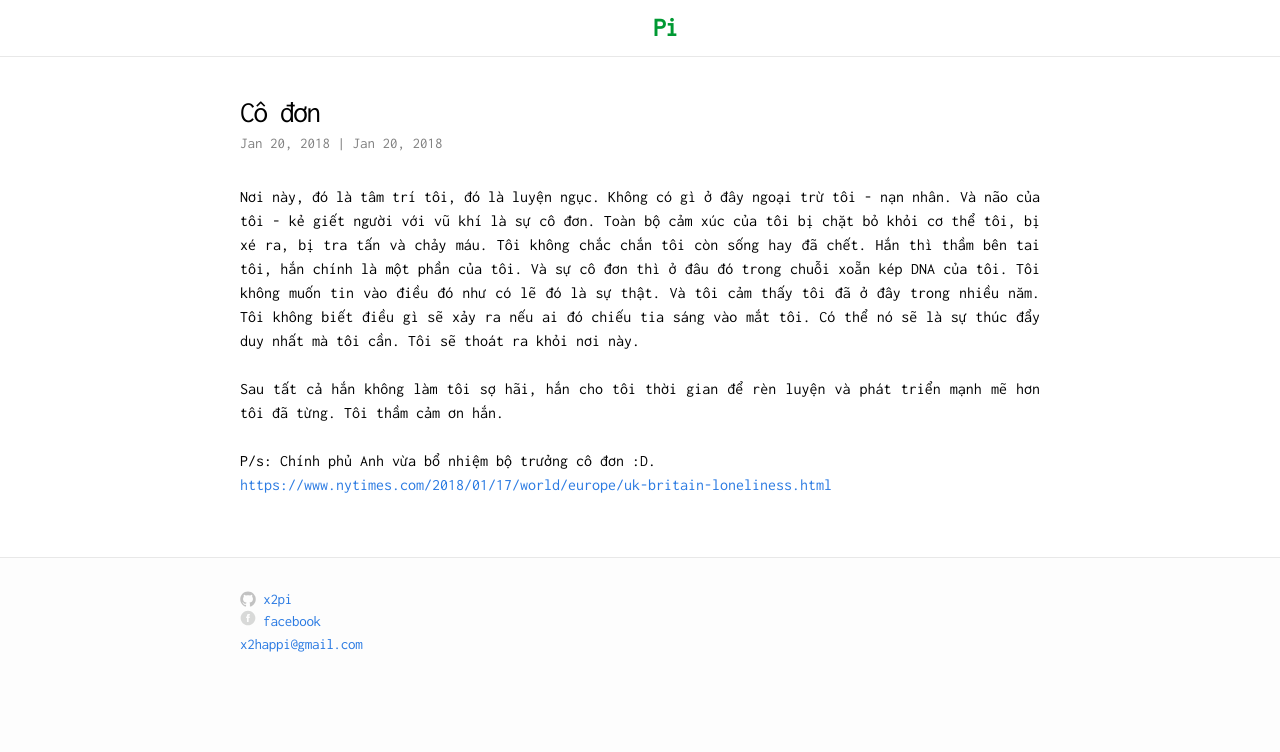
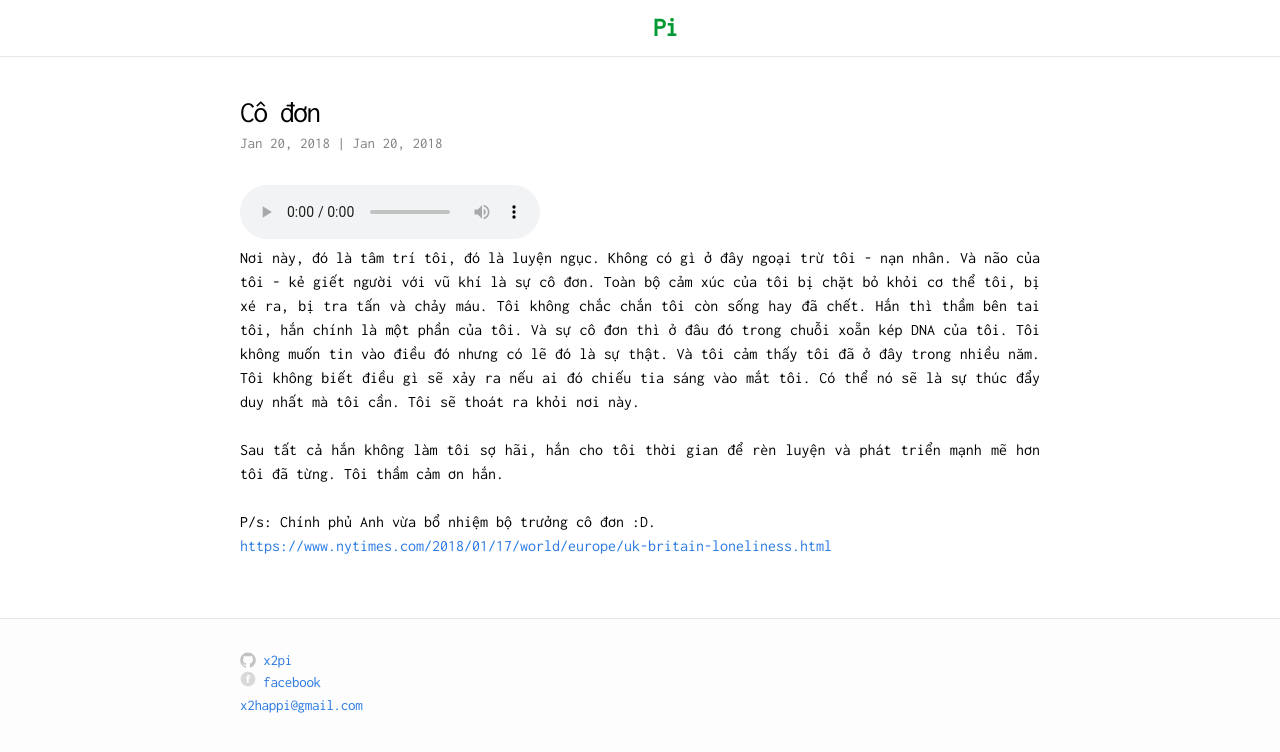
Before and after one commit to x2pi/x2pi.github.io, a Jekyll site: the page built from _posts/2018-01-20-lonely.md, in a window 1280 px wide. Shown: the top 752 px of the page. Built offline with Jekyll 4.4.1, drawn with Linux system fonts in a browser that asks for light colours.

Commit message:
edit  post lonely

```diff
--- a/_posts/2018-01-20-lonely.md
+++ b/_posts/2018-01-20-lonely.md
@@ -5,8 +5,11 @@ title: "Cô đơn"
 date:   2018-01-20 00:00:01 +0700
 tags: [lonely, feelings, đạo văn]
 ---
+<audio controls>
+  <source src="/assets/audio/lonely.mp3" type="audio/mp3">
+</audio>
 
-Nơi này, đó là tâm trí tôi, đó là luyện ngục. Không có gì ở đây ngoại trừ tôi - nạn nhân. Và não của tôi - kẻ giết người với vũ khí là sự cô đơn. Toàn bộ cảm xúc của tôi bị chặt bỏ khỏi cơ thể tôi, bị xé ra, bị tra tấn và chảy máu. Tôi không chắc chắn tôi còn sống hay đã chết. Hắn thì thầm bên tai tôi, hắn chính là một phần của tôi. Và sự cô đơn thì ở đâu đó trong chuỗi xoẵn kép DNA của tôi. Tôi không muốn tin vào điều đó như có lẽ đó là sự thật. Và tôi cảm thấy tôi đã ở đây trong nhiều năm. Tôi không biết điều gì sẽ xảy ra nếu ai đó chiếu tia sáng vào mắt tôi. Có thể nó sẽ là sự thúc đẩy duy nhất mà tôi cần. Tôi sẽ thoát ra khỏi nơi này.
+Nơi này, đó là tâm trí tôi, đó là luyện ngục. Không có gì ở đây ngoại trừ tôi - nạn nhân. Và não của tôi - kẻ giết người với vũ khí là sự cô đơn. Toàn bộ cảm xúc của tôi bị chặt bỏ khỏi cơ thể tôi, bị xé ra, bị tra tấn và chảy máu. Tôi không chắc chắn tôi còn sống hay đã chết. Hắn thì thầm bên tai tôi, hắn chính là một phần của tôi. Và sự cô đơn thì ở đâu đó trong chuỗi xoẵn kép DNA của tôi. Tôi không muốn tin vào điều đó nhưng có lẽ đó là sự thật. Và tôi cảm thấy tôi đã ở đây trong nhiều năm. Tôi không biết điều gì sẽ xảy ra nếu ai đó chiếu tia sáng vào mắt tôi. Có thể nó sẽ là sự thúc đẩy duy nhất mà tôi cần. Tôi sẽ thoát ra khỏi nơi này.
 <br/><br/>
 Sau tất cả hắn không làm tôi sợ hãi, hắn cho tôi thời gian để rèn luyện và phát triển mạnh mẽ hơn tôi đã từng. Tôi thầm cảm ơn hắn.
 <br/><br/>
```
Also changed, not shown: 1 other file.
